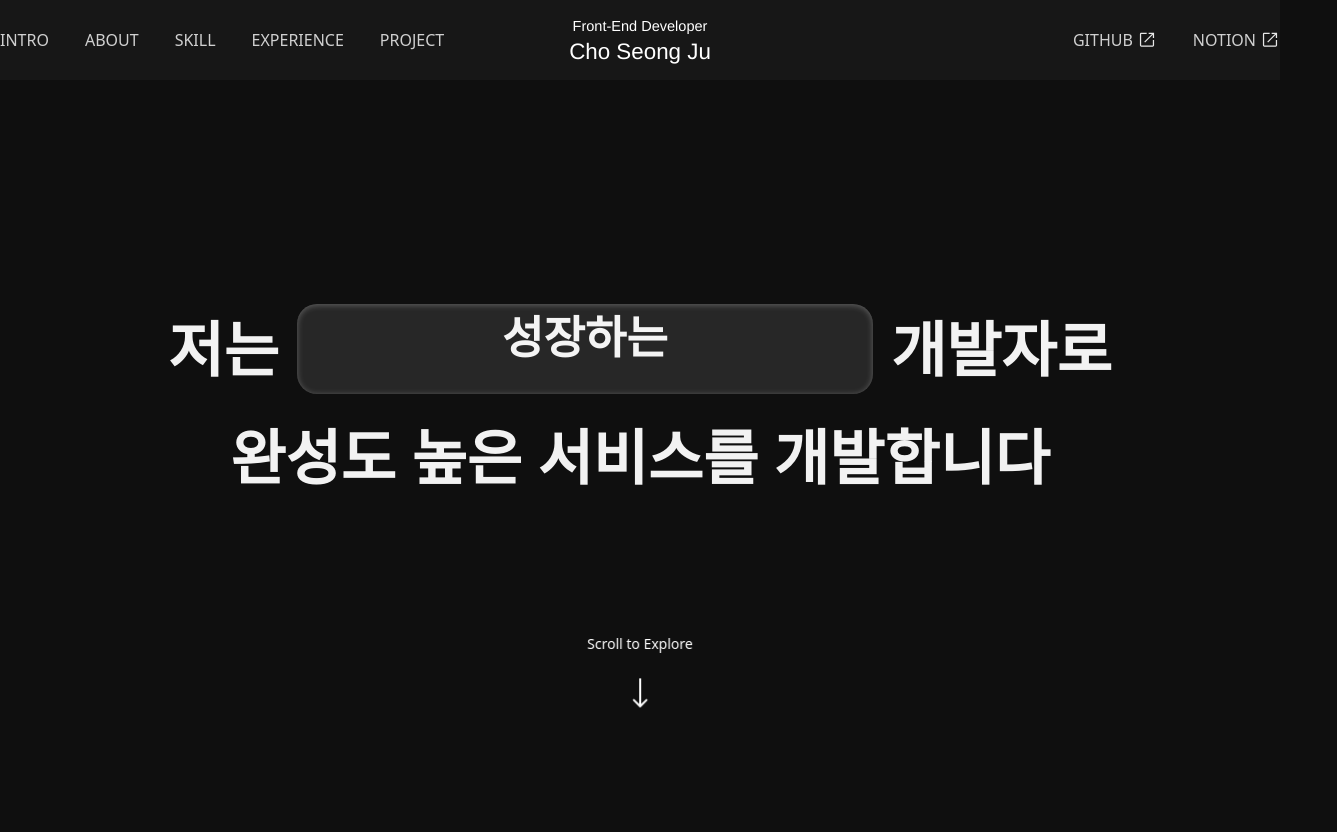
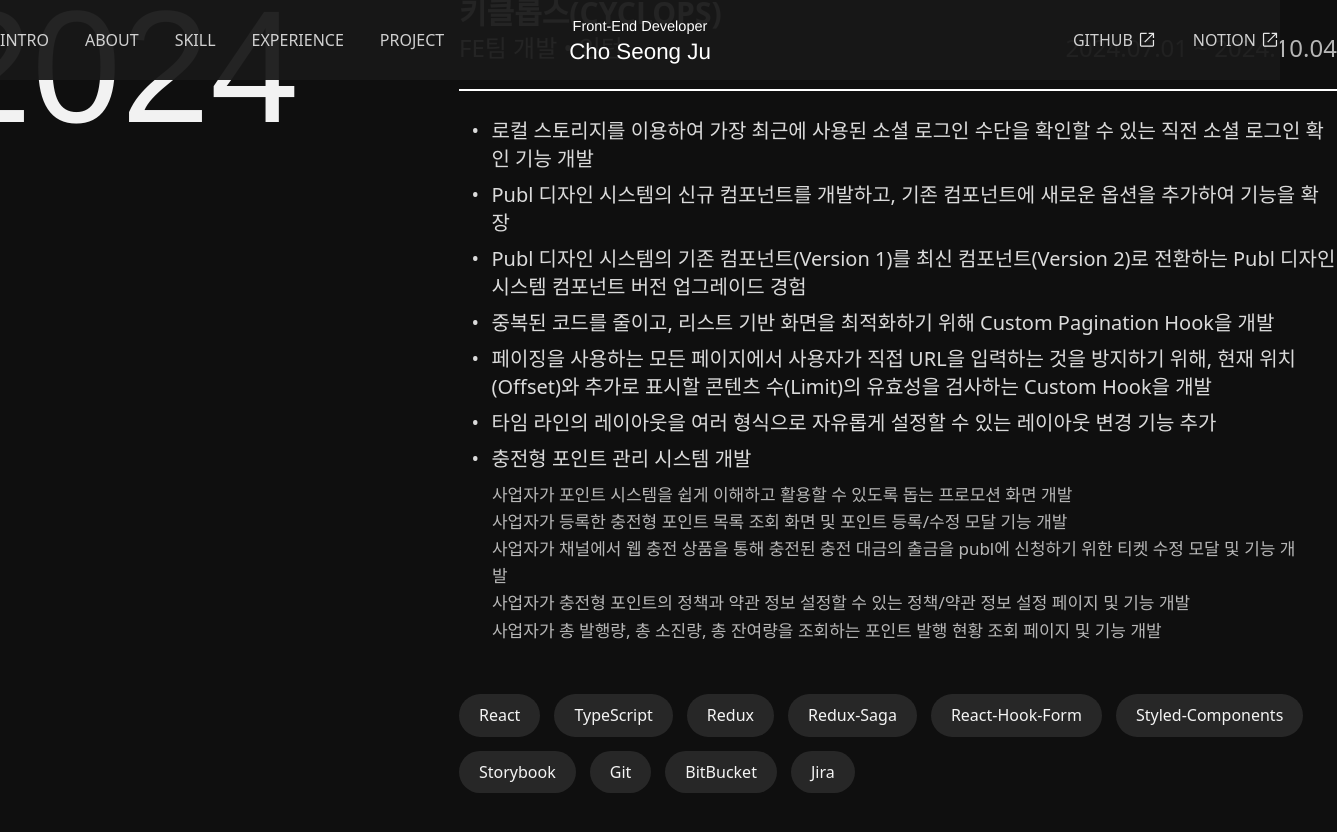
Before and after one commit to Cho-SeongJu/choseongju-portfolio, a Next.js app: page / in a window 1280 px wide. Shown: the top 832 px of the page, 1337 px wide, since content can reach past the window. Before the commit the page ends 800 px from the top, so only its background shows below. Built offline with nearby package versions, Linux system fonts and the light colour scheme; a web font is replaced by a local one.

Commit message:
💄 Style: add experience 2024 section

```diff
--- /dev/null
+++ b/app/(home)/experience-2024.tsx
@@ -0,0 +1,120 @@
+import Divider from "@/components/divider";
+import TechStackTag from "@/components/tech-stack-tag";
+
+const TECH_STACK = [
+  "React",
+  "TypeScript",
+  "Redux",
+  "Redux-Saga",
+  "React-Hook-Form",
+  "Styled-Components",
+  "Storybook",
+  "Git",
+  "BitBucket",
+  "Jira",
+];
+
+export default function Experience2024() {
+  return (
+    <section className="flex items-center justify-center h-screen w-screen">
+      <div className="flex">
+        <h3 className="font-title text-white-002 text-[160px] mr-[160px]">
+          2024
+        </h3>
+        <div className="w-[878px] py-[30px]">
+          <h4 className="text-white-002 font-bold text-[30px]">
+            키클롭스(CYCLOPS)
+          </h4>
+          <div className="flex justify-between text-[24px]">
+            <span className="font-medium text-white-002">FE팀 개발 • 인턴</span>
+            <span className="text-white-006">2024.07.01 ~ 2024.10.04</span>
+          </div>
+          <Divider />
+          <div className="text-white-004 flex flex-col font-medium text-[20px] leading-140 mb-[50px]">
+            <div className="flex mb-[8px]">
+              <span className="mx-[12.5px]">•</span>
+              <span>
+                로컬 스토리지를 이용하여 가장 최근에 사용된 소셜 로그인 수단을
+                확인할 수 있는 직전 소셜 로그인 확인 기능 개발
+              </span>
+            </div>
+            <div className="flex mb-[8px]">
+              <span className="mx-[12.5px]">•</span>
+              <span>
+                Publ 디자인 시스템의 신규 컴포넌트를 개발하고, 기존 컴포넌트에
+                새로운 옵션을 추가하여 기능을 확장
+              </span>
+            </div>
+            <div className="flex mb-[8px]">
+              <span className="mx-[12.5px]">•</span>
+              <span>
+                Publ 디자인 시스템의 기존 컴포넌트(Version 1)를 최신
+                컴포넌트(Version 2)로 전환하는 Publ 디자인 시스템 컴포넌트 버전
+                업그레이드 경험
+              </span>
+            </div>
+            <div className="flex mb-[8px]">
+              <span className="mx-[12.5px]">•</span>
+              <span>
+                중복된 코드를 줄이고, 리스트 기반 화면을 최적화하기 위해 Custom
+                Pagination Hook을 개발
+              </span>
+            </div>
+            <div className="flex mb-[8px]">
+              <span className="mx-[12.5px]">•</span>
+              <span>
+                페이징을 사용하는 모든 페이지에서 사용자가 직접 URL을 입력하는
+                것을 방지하기 위해, 현재 위치(Offset)와 추가로 표시할 콘텐츠
+                수(Limit)의 유효성을 검사하는 Custom Hook을 개발
+              </span>
+            </div>
+            <div className="flex mb-[8px]">
+              <span className="mx-[12.5px]">•</span>
+              <span>
+                타임 라인의 레이아웃을 여러 형식으로 자유롭게 설정할 수 있는
+                레이아웃 변경 기능 추가
+              </span>
+            </div>
+            <div className="flex flex-col">
+              <div className="flex mb-[8px]">
+                <span className="mx-[12.5px]">•</span>
+                <span>충전형 포인트 관리 시스템 개발</span>
+              </div>
+              <div className="flex flex-col text-[17px] leading-160 font-medium text-white-006 px-[33px]">
+                <span>
+                  사업자가 포인트 시스템을 쉽게 이해하고 활용할 수 있도록 돕는
+                  프로모션 화면 개발
+                </span>
+                <span>
+                  사업자가 등록한 충전형 포인트 목록 조회 화면 및 포인트
+                  등록/수정 모달 기능 개발
+                </span>
+                <span>
+                  사업자가 채널에서 웹 충전 상품을 통해 충전된 충전 대금의
+                  출금을 publ에 신청하기 위한 티켓 수정 모달 및 기능 개발
+                </span>
+                <span>
+                  사업자가 충전형 포인트의 정책과 약관 정보 설정할 수 있는
+                  정책/약관 정보 설정 페이지 및 기능 개발
+                </span>
+                <span>
+                  사업자가 총 발행량, 총 소진량, 총 잔여량을 조회하는 포인트
+                  발행 현황 조회 페이지 및 기능 개발
+                </span>
+              </div>
+            </div>
+          </div>
+          <div>
+            {TECH_STACK.map((stack, index) => (
+              <TechStackTag
+                key={stack}
+                text={stack}
+                isNotLastIndex={index !== TECH_STACK.length}
+              />
+            ))}
+          </div>
+        </div>
+      </div>
+    </section>
+  );
+}
--- a/app/(home)/page.tsx
+++ b/app/(home)/page.tsx
@@ -4,9 +4,10 @@ import Header from "@/app/(home)/header";
 import { useEffect, useState } from "react";
 import AboutMe from "./about-me";
 import AboutMeDeveloper from "./about-me-developer";
+import Experience2024 from "./experience-2024";
 
 export default function Home() {
-  const [step, setStep] = useState<number>(3);
+  const [step, setStep] = useState<number>(4);
 
   const handleChangeSectionStep = (type: "prev" | "next") => {
     if (type === "prev") {
@@ -44,6 +45,7 @@ export default function Home() {
       <Header step={step} />
       {step === 2 && <AboutMe />}
       {step === 3 && <AboutMeDeveloper />}
+      {step === 4 && <Experience2024 />}
     </>
   );
 }
--- a/app/globals.css
+++ b/app/globals.css
@@ -34,11 +34,14 @@ html {
   --color-white-003: rgba(255, 255, 255, 0.9);
   --color-white-004: rgba(255, 255, 255, 0.85);
   --color-white-005: rgba(255, 255, 255, 0.8);
+  --color-white-006: rgba(255, 255, 255, 0.7);
 
   --tracking-1: 1%;
 
   --leading-130: 1.3;
+  --leading-140: 1.4;
   --leading-150: 1.5;
+  --leading-160: 1.6;
 }
 
 .font-title {
```
